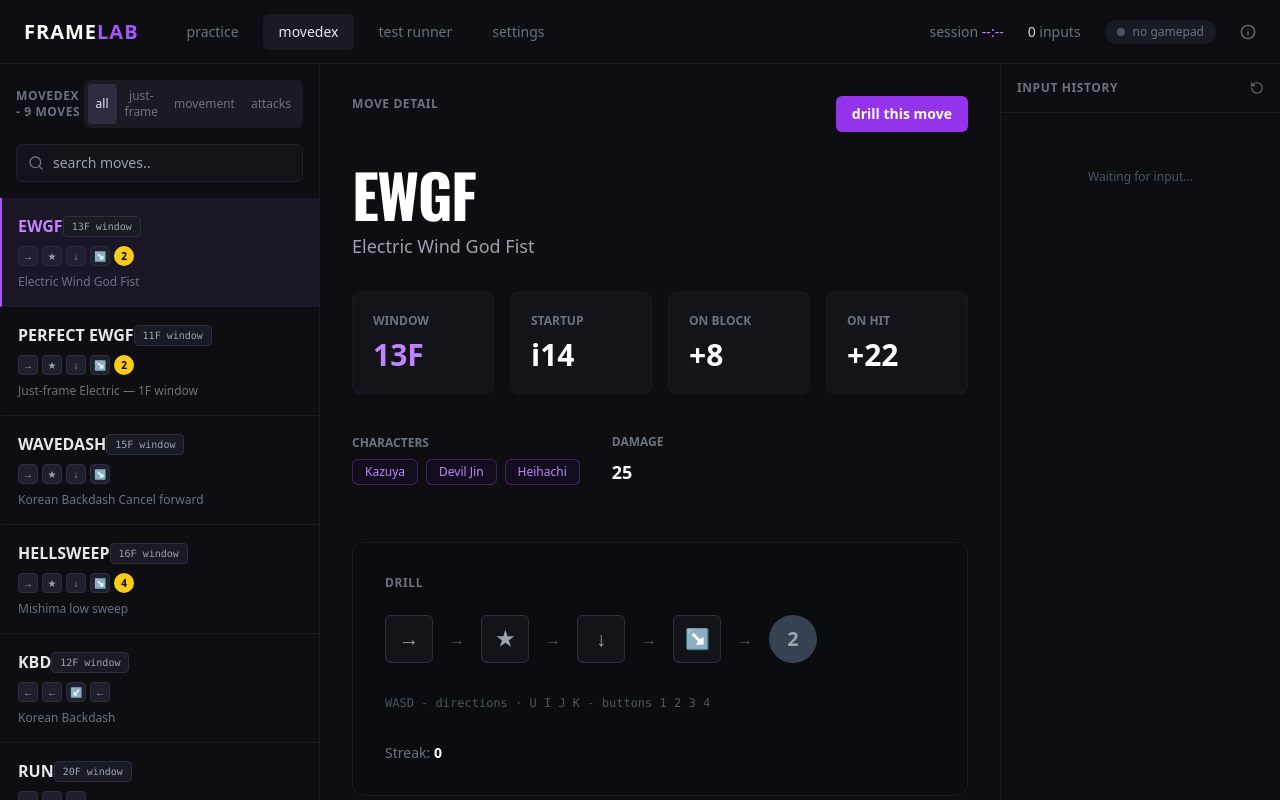
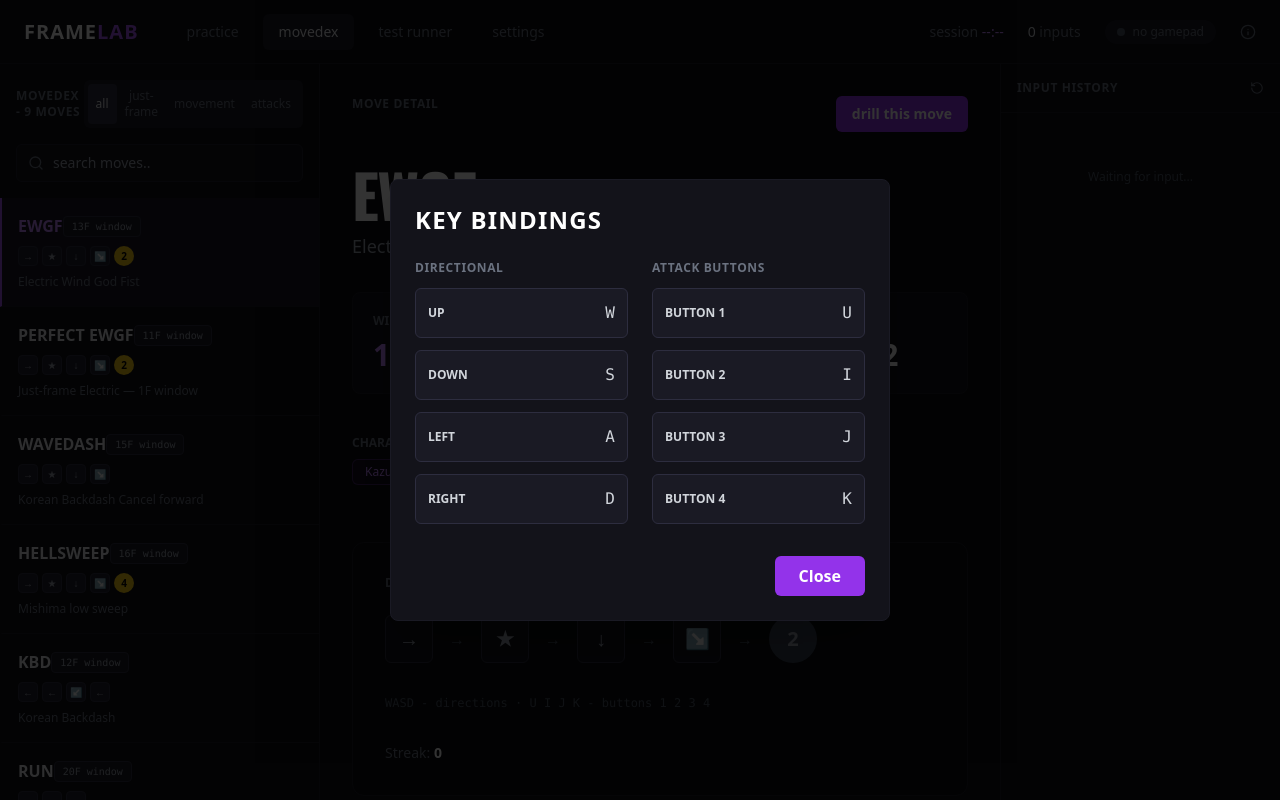
Before and after one commit to Hassan-Ilyas-Virk/FrameLab, a React (Create React App) app: page / in a window 1280 px wide. Both pictures are taken after a click on the button "settings". Built offline with nearby package versions, Linux system fonts and the light colour scheme.

Commit message:
Fix directionDebounceTimer linter error

```diff
--- a/src/App.js
+++ b/src/App.js
@@ -7,20 +7,21 @@
   const [lastPerfect, setLastPerfect] = useState(false);
   const [streak, setStreak] = useState(0);
   const [bestTimes, setBestTimes] = useState({});
+  const [showSettings, setShowSettings] = useState(false);
 
   const [detectionMode, setDetectionMode] = useState('ewgf'); // Default to ewgf
   const [filterType, setFilterType] = useState('all');
   const [searchQuery, setSearchQuery] = useState('');
 
   const [keyBinds, setKeyBinds] = useState({
-    up: 'w',
-    down: 's',
-    left: 'a',
-    right: 'd',
-    btn1: 'u',
-    btn2: 'i',
-    btn3: 'j',
-    btn4: 'k'
+    up: 'KeyW',
+    down: 'KeyS',
+    left: 'KeyA',
+    right: 'KeyD',
+    btn1: 'KeyU',
+    btn2: 'KeyI',
+    btn3: 'KeyJ',
+    btn4: 'KeyK'
   });
   const [editingKey, setEditingKey] = useState(null);
   const [currentProgress, setCurrentProgress] = useState(0);
@@ -33,7 +34,10 @@
   const lastState = useRef({ direction: null, buttons: [] });
   const inputBuffer = useRef([]);
   const moveStartTime = useRef(null);
-  const directionDebounceTimer = useRef(null);
+
+  // Artificial Latency Queue
+  const inputQueue = useRef([]);
+  const animationFrameId = useRef(null);
 
   const moves = {
     ewgf: {
@@ -288,66 +292,64 @@
     checkMoves(now, input);
   };
 
-  const processCurrentState = (now, isButtonPress = false) => {
-    if (directionDebounceTimer.current) {
-      clearTimeout(directionDebounceTimer.current);
-      directionDebounceTimer.current = null;
-    }
+  // Format key codes for display
+  const formatKeyName = (code) => {
+    return code.replace('Key', '').replace('Digit', '');
+  };
 
-    if (isButtonPress) {
-      const currentDirection = getCurrentDirection();
-      const currentButtons = Array.from(pressedButtons.current).sort();
+  // Game Loop for Input Latency (33.3ms buffer)
+  useEffect(() => {
+    const loop = () => {
+      const now = Date.now();
+      let stateToProcess = null;
 
-      lastInputTime.current = now;
-
-      if (currentDirection && currentButtons.length > 0) {
-        // Special case for combinations like 1+2
-        const buttonsStr = currentButtons.join('+');
-        const combo = `${currentDirection}+${buttonsStr}`;
-        addInputToHistory(combo, now);
-        lastState.current = { direction: currentDirection, buttons: currentButtons };
-        return;
-      }
-      else if (currentButtons.length > 0) {
-        const buttonsStr = currentButtons.join('+');
-        addInputToHistory(buttonsStr, now);
-        lastState.current = { direction: currentDirection, buttons: currentButtons };
-        return;
+      // Dequeue all events that have matured (passed the 33.3ms latency threshold)
+      while (inputQueue.current.length > 0) {
+        const oldestEvent = inputQueue.current[0];
+        if (now - oldestEvent.time >= 33.3) {
+          stateToProcess = inputQueue.current.shift();
+        } else {
+          break; // Not enough time has passed for this event
         }
       }
 
-    directionDebounceTimer.current = setTimeout(() => {
-      const currentDirection = getCurrentDirection();
-      const currentButtons = Array.from(pressedButtons.current).sort();
+      // If we dequeued events, process the latest one (inherent frame debounce)
+      if (stateToProcess) {
+        const directionChanged = stateToProcess.direction !== lastState.current.direction;
+        const buttonsChanged = JSON.stringify(stateToProcess.buttons) !== JSON.stringify(lastState.current.buttons);
 
-      const directionChanged = currentDirection !== lastState.current.direction;
-      const buttonsChanged = JSON.stringify(currentButtons) !== JSON.stringify(lastState.current.buttons);
-
-      if (!directionChanged && !buttonsChanged) return;
-
-      lastInputTime.current = Date.now();
-
+        if (directionChanged || buttonsChanged) {
           let inputToAdd = null;
 
-      if (currentDirection && currentButtons.length > 0) {
-        const buttonsStr = currentButtons.join('+');
-        const combo = `${currentDirection}+${buttonsStr}`;
-        inputToAdd = combo;
-      }
-      else if (currentDirection) {
-        inputToAdd = currentDirection;
-      }
-      else if (!currentDirection && currentButtons.length === 0 && lastState.current.direction !== null) {
+          if (stateToProcess.direction && stateToProcess.buttons.length > 0) {
+            const buttonsStr = stateToProcess.buttons.join('+');
+            inputToAdd = `${stateToProcess.direction}+${buttonsStr}`;
+          } else if (stateToProcess.direction) {
+            inputToAdd = stateToProcess.direction;
+          } else if (!stateToProcess.direction && stateToProcess.buttons.length === 0 && lastState.current.direction !== null) {
             inputToAdd = 'n';
           }
 
           if (inputToAdd) {
-        addInputToHistory(inputToAdd, Date.now());
+            addInputToHistory(inputToAdd, stateToProcess.time);
           }
 
-      lastState.current = { direction: currentDirection, buttons: currentButtons };
-    }, 16);
+          lastState.current = { direction: stateToProcess.direction, buttons: stateToProcess.buttons };
+        }
+      }
+
+      animationFrameId.current = requestAnimationFrame(loop);
     };
+
+    animationFrameId.current = requestAnimationFrame(loop);
+
+    return () => {
+      if (animationFrameId.current) {
+        cancelAnimationFrame(animationFrameId.current);
+      }
+    };
+    // eslint-disable-next-line react-hooks/exhaustive-deps
+  }, []);
 
   useEffect(() => {
     const interval = setInterval(() => {
@@ -373,15 +375,15 @@
     const handleKeyDown = (e) => {
       if (editingKey) {
         e.preventDefault();
-        const key = e.key.toLowerCase();
-        if (key !== 'escape') {
-          setKeyBinds(prev => ({ ...prev, [editingKey]: key }));
+        const code = e.code;
+        if (e.key.toLowerCase() !== 'escape') {
+          setKeyBinds(prev => ({ ...prev, [editingKey]: code }));
         }
         setEditingKey(null);
         return;
       }
 
-      const key = e.key.toLowerCase();
+      const code = e.code;
       const now = Date.now();
       const timeSinceLastInput = now - lastInputTime.current;
 
@@ -391,63 +393,72 @@
       }
 
       let wasPressed = false;
-      let isButton = false;
 
       const directionalKeys = [keyBinds.up, keyBinds.down, keyBinds.left, keyBinds.right];
-      if (directionalKeys.includes(key)) {
+      if (directionalKeys.includes(code)) {
         e.preventDefault();
-        if (!pressedDirections.current.has(key)) {
-          pressedDirections.current.add(key);
+        if (!pressedDirections.current.has(code)) {
+          pressedDirections.current.add(code);
           wasPressed = true;
         }
       }
-      else if (key === keyBinds.btn1 && !pressedButtons.current.has('1')) {
-        e.preventDefault(); pressedButtons.current.add('1'); wasPressed = true; isButton = true;
+      else if (code === keyBinds.btn1 && !pressedButtons.current.has('1')) {
+        e.preventDefault(); pressedButtons.current.add('1'); wasPressed = true;
       }
-      else if (key === keyBinds.btn2 && !pressedButtons.current.has('2')) {
-        e.preventDefault(); pressedButtons.current.add('2'); wasPressed = true; isButton = true;
+      else if (code === keyBinds.btn2 && !pressedButtons.current.has('2')) {
+        e.preventDefault(); pressedButtons.current.add('2'); wasPressed = true;
       }
-      else if (key === keyBinds.btn3 && !pressedButtons.current.has('3')) {
-        e.preventDefault(); pressedButtons.current.add('3'); wasPressed = true; isButton = true;
+      else if (code === keyBinds.btn3 && !pressedButtons.current.has('3')) {
+        e.preventDefault(); pressedButtons.current.add('3'); wasPressed = true;
       }
-      else if (key === keyBinds.btn4 && !pressedButtons.current.has('4')) {
-        e.preventDefault(); pressedButtons.current.add('4'); wasPressed = true; isButton = true;
+      else if (code === keyBinds.btn4 && !pressedButtons.current.has('4')) {
+        e.preventDefault(); pressedButtons.current.add('4'); wasPressed = true;
       }
 
       if (wasPressed) {
-        processCurrentState(now, isButton);
+        lastInputTime.current = now;
+        inputQueue.current.push({
+          time: now,
+          direction: getCurrentDirection(),
+          buttons: Array.from(pressedButtons.current).sort()
+        });
       }
     };
 
     const handleKeyUp = (e) => {
-      const key = e.key.toLowerCase();
+      const code = e.code;
       const now = Date.now();
 
       let wasReleased = false;
 
       const directionalKeys = [keyBinds.up, keyBinds.down, keyBinds.left, keyBinds.right];
-      if (directionalKeys.includes(key)) {
+      if (directionalKeys.includes(code)) {
         e.preventDefault();
-        if (pressedDirections.current.has(key)) {
-          pressedDirections.current.delete(key);
+        if (pressedDirections.current.has(code)) {
+          pressedDirections.current.delete(code);
           wasReleased = true;
         }
       }
-      else if (key === keyBinds.btn1 && pressedButtons.current.has('1')) {
+      else if (code === keyBinds.btn1 && pressedButtons.current.has('1')) {
         e.preventDefault(); pressedButtons.current.delete('1'); wasReleased = true;
       }
-      else if (key === keyBinds.btn2 && pressedButtons.current.has('2')) {
+      else if (code === keyBinds.btn2 && pressedButtons.current.has('2')) {
         e.preventDefault(); pressedButtons.current.delete('2'); wasReleased = true;
       }
-      else if (key === keyBinds.btn3 && pressedButtons.current.has('3')) {
+      else if (code === keyBinds.btn3 && pressedButtons.current.has('3')) {
         e.preventDefault(); pressedButtons.current.delete('3'); wasReleased = true;
       }
-      else if (key === keyBinds.btn4 && pressedButtons.current.has('4')) {
+      else if (code === keyBinds.btn4 && pressedButtons.current.has('4')) {
         e.preventDefault(); pressedButtons.current.delete('4'); wasReleased = true;
       }
 
       if (wasReleased) {
-        processCurrentState(now);
+        lastInputTime.current = now;
+        inputQueue.current.push({
+          time: now,
+          direction: getCurrentDirection(),
+          buttons: Array.from(pressedButtons.current).sort()
+        });
       }
     };
 
@@ -457,9 +468,6 @@
     return () => {
       window.removeEventListener('keydown', handleKeyDown);
       window.removeEventListener('keyup', handleKeyUp);
-      if (directionDebounceTimer.current) {
-        clearTimeout(directionDebounceTimer.current);
-      }
     };
     // eslint-disable-next-line react-hooks/exhaustive-deps
   }, [keyBinds, editingKey]);
@@ -471,10 +479,6 @@
     setFlashSuccess(false);
     inputBuffer.current = [];
     moveStartTime.current = null;
-    if (directionDebounceTimer.current) {
-      clearTimeout(directionDebounceTimer.current);
-      directionDebounceTimer.current = null;
-    }
   }, [detectionMode]);
 
   const renderDrillSequence = (move) => {
@@ -576,7 +580,7 @@
             <button className="px-4 py-2 text-sm text-gray-500 hover:text-gray-300 transition">practice</button>
             <button className="px-4 py-2 text-sm bg-[#1A1A24] text-gray-200 rounded-md">movedex</button>
             <button className="px-4 py-2 text-sm text-gray-500 hover:text-gray-300 transition">test runner</button>
-            <button className="px-4 py-2 text-sm text-gray-500 hover:text-gray-300 transition">settings</button>
+            <button onClick={() => setShowSettings(true)} className="px-4 py-2 text-sm text-gray-500 hover:text-gray-300 transition">settings</button>
           </nav>
         </div>
         <div className="flex items-center gap-6 text-sm text-gray-500">
@@ -762,6 +766,62 @@
         </div>
 
       </div>
+
+      {/* Settings Modal */}
+      {showSettings && (
+        <div className="fixed inset-0 bg-black/80 flex items-center justify-center z-50">
+          <div className="bg-[#13131A] border border-[#1A1A24] rounded-lg p-6 w-[500px] shadow-2xl">
+            <h2 className="text-2xl font-bold text-white mb-6 uppercase tracking-wider">Key Bindings</h2>
+
+            <div className="grid grid-cols-2 gap-6">
+              <div className="space-y-3">
+                <h3 className="text-gray-500 text-xs font-bold tracking-wider mb-2">DIRECTIONAL</h3>
+                {['up', 'down', 'left', 'right'].map(key => (
+                  <button
+                    key={key}
+                    onClick={() => setEditingKey(key)}
+                    className={`w-full flex justify-between items-center p-3 rounded-md border ${
+                      editingKey === key
+                        ? 'border-purple-500 bg-purple-900/20 text-purple-400'
+                        : 'border-[#2D2D3F] bg-[#1A1A24] text-gray-300 hover:border-gray-500'
+                    }`}
+                  >
+                    <span className="uppercase text-xs font-bold">{key}</span>
+                    <span className="font-mono">{editingKey === key ? 'Press key...' : formatKeyName(keyBinds[key])}</span>
+                  </button>
+                ))}
+              </div>
+
+              <div className="space-y-3">
+                <h3 className="text-gray-500 text-xs font-bold tracking-wider mb-2">ATTACK BUTTONS</h3>
+                {['btn1', 'btn2', 'btn3', 'btn4'].map((key, idx) => (
+                  <button
+                    key={key}
+                    onClick={() => setEditingKey(key)}
+                    className={`w-full flex justify-between items-center p-3 rounded-md border ${
+                      editingKey === key
+                        ? 'border-yellow-500 bg-yellow-900/20 text-yellow-400'
+                        : 'border-[#2D2D3F] bg-[#1A1A24] text-gray-300 hover:border-gray-500'
+                    }`}
+                  >
+                    <span className="uppercase text-xs font-bold">Button {idx + 1}</span>
+                    <span className="font-mono">{editingKey === key ? 'Press key...' : formatKeyName(keyBinds[key])}</span>
+                  </button>
+                ))}
+              </div>
+            </div>
+
+            <div className="mt-8 flex justify-end">
+              <button
+                onClick={() => setShowSettings(false)}
+                className="bg-purple-600 hover:bg-purple-500 text-white px-6 py-2 rounded-md font-bold transition"
+              >
+                Close
+              </button>
+            </div>
+          </div>
+        </div>
+      )}
     </div>
   );
 };
```
Lines whose indentation alone changed are shown as unchanged.
